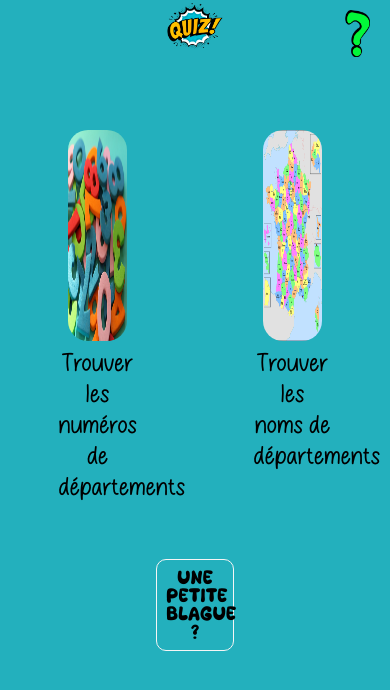
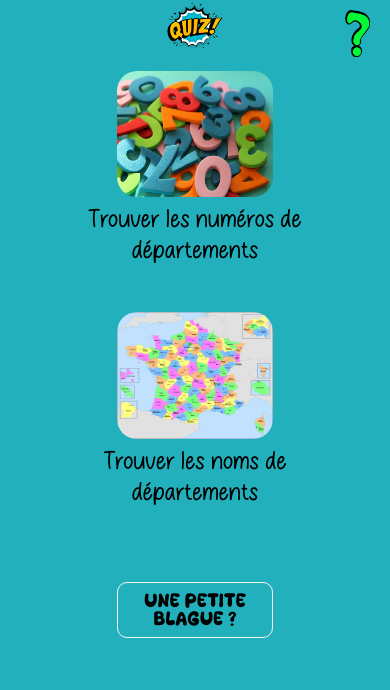
Before and after one commit to Christelle-Legros/-departments, a React (Create React App) app: page / in a window 390 px wide. Shown: the top 690 px of the page. Built offline with nearby package versions, Linux system fonts and the light colour scheme; no server answers.

Commit message:
Css responsive

```diff
--- a/src/components/Home.jsx
+++ b/src/components/Home.jsx
@@ -29,7 +29,6 @@ const Home = () => {
       </div>
 
       <div className="homeContainer__joke">
-        <div className="homeContainer__joke__jokeOfDay"></div>
         <Jokes />
       </div>
     </div>
--- a/src/styles/_endModal.scss
+++ b/src/styles/_endModal.scss
@@ -41,6 +41,10 @@
   &__msg {
     margin-top: 0.6em;
     font-size: 1.5em;
+
+    @media screen and (max-width: 768px) {
+      text-align: center;
+    }
   }
 
   &__counterMsg {
--- a/src/styles/_home.scss
+++ b/src/styles/_home.scss
@@ -6,11 +6,22 @@
     display: flex;
     justify-content: space-around;
     margin-top: 2.6em;
-    margin-bottom: 2em;
+
+    @media screen and (max-width: 768px) {
+      flex-direction: column;
+      align-items: center;
+      margin-bottom: 1em;
+      margin-top: 0.5em;
+    }
 
     &__img {
       width: 20vw;
       text-align: center;
+      margin-bottom: 1.5em;
+
+      @media screen and (max-width: 768px) {
+        width: 60vw;
+      }
 
       &__text {
         font-family: "studyalone";
@@ -23,6 +34,11 @@
       height: 25vh;
       width: 15vw;
       border-radius: 20px;
+
+      @media screen and (max-width: 768px) {
+        height: 15vh;
+        width: 40vw;
+      }
     }
 
     &__img img:hover {
--- a/src/styles/_jokes.scss
+++ b/src/styles/_jokes.scss
@@ -5,6 +5,10 @@
   &__jokeQuestion {
     font-family: "studyalone";
     margin-top: 0.5em;
+
+    @media screen and (max-width: 768px) {
+      margin-top: 0;
+    }
   }
 
   &__askJoke {
@@ -13,6 +17,10 @@
     padding: 0.5em;
     width: 20vw;
     margin: auto;
+
+    @media screen and (max-width: 768px) {
+      width: 40vw;
+    }
   }
 
   &__askJoke:hover {
@@ -21,7 +29,7 @@
   }
 
   &__answerBtn {
-    width: 15vw;
+    width: auto;
     padding: 0.5em;
   }
 
@@ -29,5 +37,9 @@
     display: flex;
     justify-content: center;
     align-items: center;
+
+    @media screen and (max-width: 768px) {
+      flex-direction: column;
+    }
   }
 }
--- a/src/styles/_quizByName.scss
+++ b/src/styles/_quizByName.scss
@@ -12,6 +12,10 @@
 
   &__questionTitle {
     margin-bottom: 0.6em;
+
+    @media screen and (max-width: 768px) {
+      text-align: center;
+    }
   }
 
   &__departmentNumber {
--- a/src/styles/_quizByNumber.scss
+++ b/src/styles/_quizByNumber.scss
@@ -12,6 +12,10 @@
 
   &__questionTitle {
     margin-bottom: 0.6em;
+
+    @media screen and (max-width: 768px) {
+      text-align: center;
+    }
   }
 
   &__departmentName {
--- a/src/styles/styles.css
+++ b/src/styles/styles.css
@@ -32,6 +32,11 @@ button:hover {
 }
 .quizByNumber_container__questionTitle {
   margin-bottom: 0.6em;
+}
+@media screen and (max-width: 768px) {
+  .quizByNumber_container__questionTitle {
+    text-align: center;
+  }
 }
 .quizByNumber_container__departmentName {
   margin-bottom: 0.8em;
@@ -77,6 +82,11 @@ button:hover {
 }
 .quizByName_container__questionTitle {
   margin-bottom: 0.6em;
+}
+@media screen and (max-width: 768px) {
+  .quizByName_container__questionTitle {
+    text-align: center;
+  }
 }
 .quizByName_container__departmentNumber {
   margin-bottom: 0.8em;
@@ -143,11 +153,24 @@ button:hover {
   display: flex;
   justify-content: space-around;
   margin-top: 2.6em;
-  margin-bottom: 2em;
+}
+@media screen and (max-width: 768px) {
+  .homeContainer__logos {
+    flex-direction: column;
+    align-items: center;
+    margin-bottom: 1em;
+    margin-top: 0.5em;
+  }
 }
 .homeContainer__logos__img {
   width: 20vw;
   text-align: center;
+  margin-bottom: 1.5em;
+}
+@media screen and (max-width: 768px) {
+  .homeContainer__logos__img {
+    width: 60vw;
+  }
 }
 .homeContainer__logos__img__text {
   font-family: "studyalone";
@@ -158,6 +181,12 @@ button:hover {
   height: 25vh;
   width: 15vw;
   border-radius: 20px;
+}
+@media screen and (max-width: 768px) {
+  .homeContainer__logos__img img {
+    height: 15vh;
+    width: 40vw;
+  }
 }
 .homeContainer__logos__img img:hover {
   transform: scale(1.1);
@@ -224,6 +253,11 @@ button:hover {
   margin-top: 0.6em;
   font-size: 1.5em;
 }
+@media screen and (max-width: 768px) {
+  .endModal__msg {
+    text-align: center;
+  }
+}
 .endModal__counterMsg {
   font-family: "studyalone";
   margin-top: 1em;
@@ -242,6 +276,11 @@ button:hover {
   font-family: "studyalone";
   margin-top: 0.5em;
 }
+@media screen and (max-width: 768px) {
+  .jokes__jokeQuestion {
+    margin-top: 0;
+  }
+}
 .jokes__askJoke {
   background-color: #23b0bd;
   border: 1px solid whitesmoke;
@@ -249,16 +288,26 @@ button:hover {
   width: 20vw;
   margin: auto;
 }
+@media screen and (max-width: 768px) {
+  .jokes__askJoke {
+    width: 40vw;
+  }
+}
 .jokes__askJoke:hover {
   background-color: whitesmoke;
   border: 1px solid #23b0bd;
 }
 .jokes__answerBtn {
-  width: 15vw;
+  width: auto;
   padding: 0.5em;
 }
 .jokes__answerContainer {
   display: flex;
   justify-content: center;
   align-items: center;
+}
+@media screen and (max-width: 768px) {
+  .jokes__answerContainer {
+    flex-direction: column;
+  }
 }/*# sourceMappingURL=styles.css.map */
```
Also changed, not shown: 1 other file (tests, documents, lock files or other folders).
